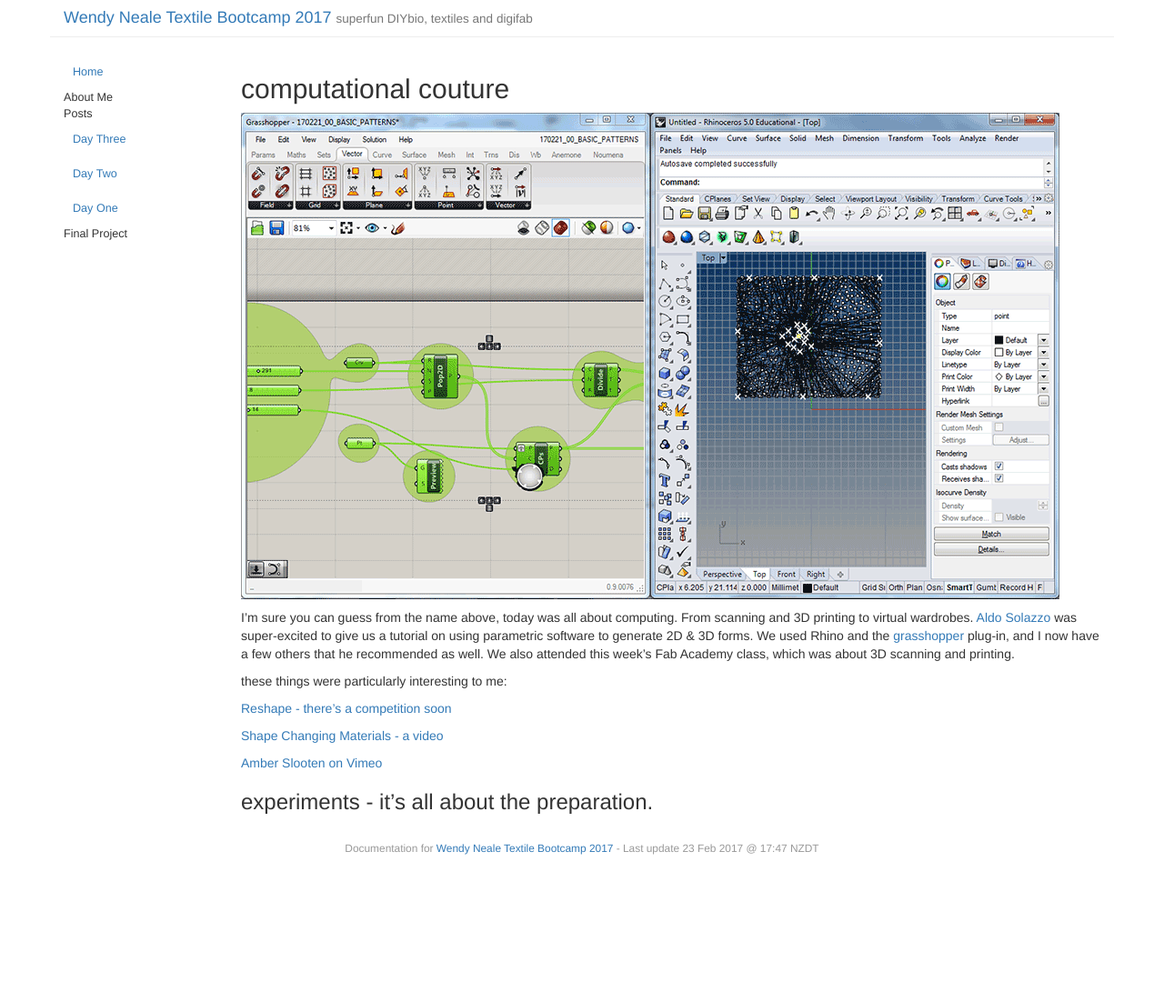
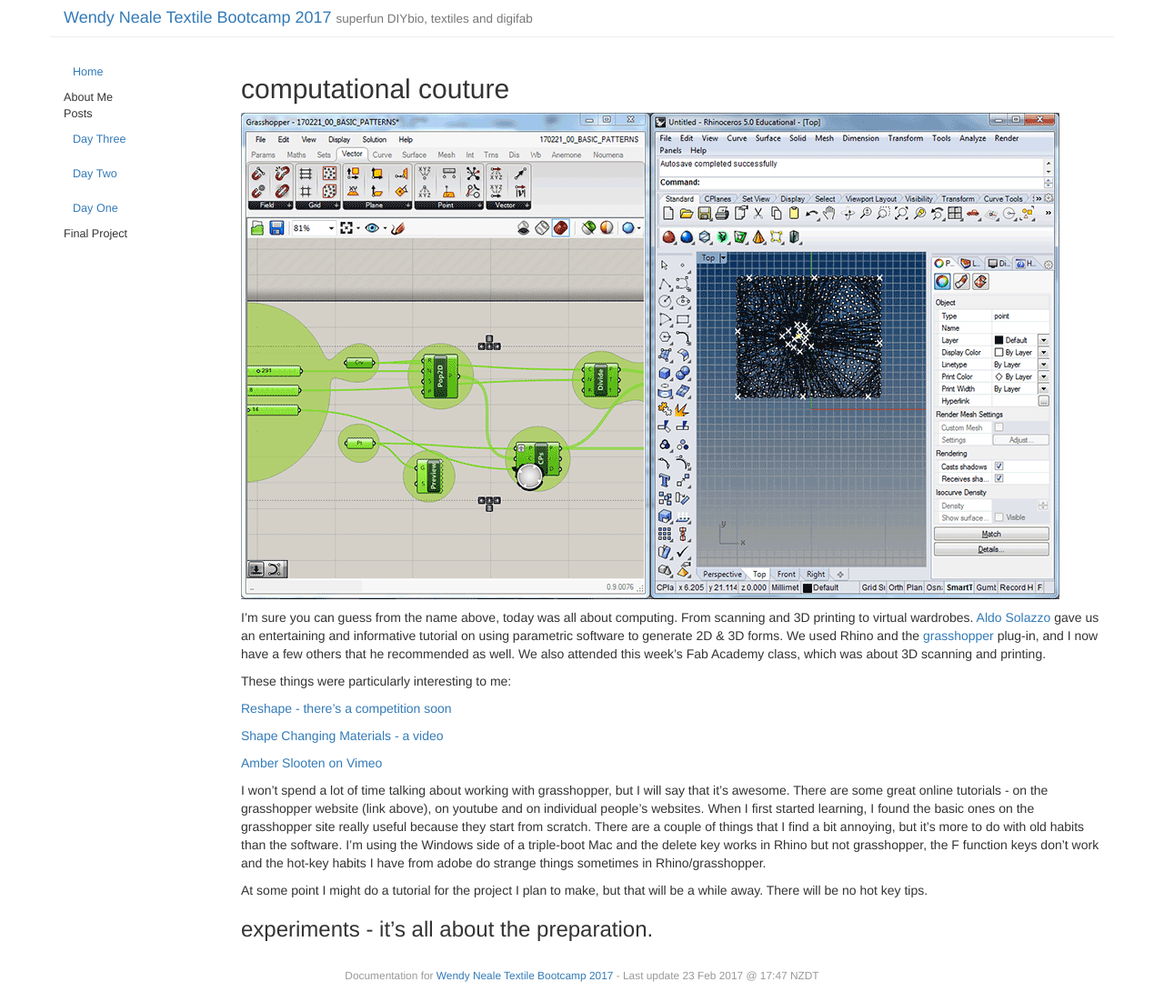
Before and after one commit to wendwarge/wendwarge.github.io, a Jekyll site: the page built from _posts/2017-02-23-day-three.md, in a window 1280 px wide. Shown: the whole page at 91% size. Built offline with Jekyll 4.4.1, drawn with Linux system fonts in a browser that asks for light colours; before the commit the page ends 962 px from its top, so only the background shows below that.

Commit message:
day three & day one update

```diff
--- a/_posts/2017-02-23-day-three.md
+++ b/_posts/2017-02-23-day-three.md
@@ -6,9 +6,9 @@
 
 ![Day Two Begins](/images/2017-02-23-day-three/grasshopper.png)
 
-I'm sure you can guess from the name above, today was all about computing. From scanning and 3D printing to virtual wardrobes. [Aldo Solazzo](http://noumena.io/about/) was super-excited to give us a tutorial on using parametric software to generate 2D & 3D forms. We used Rhino and the [grasshopper](http://www.grasshopper3d.com/) plug-in, and I now have a few others that he recommended as well. We also attended this week's Fab Academy class, which was about 3D scanning and printing.
+I'm sure you can guess from the name above, today was all about computing. From scanning and 3D printing to virtual wardrobes. [Aldo Solazzo](http://noumena.io/about/) gave us an entertaining and informative tutorial on using parametric software to generate 2D & 3D forms. We used Rhino and the [grasshopper](http://www.grasshopper3d.com/) plug-in, and I now have a few others that he recommended as well. We also attended this week's Fab Academy class, which was about 3D scanning and printing.
 
-these things were particularly interesting to me:
+These things were particularly interesting to me:
 
 [Reshape - there's a competition soon](http://youreshape.io/)
 
@@ -16,7 +16,9 @@
 
 [Amber Slooten on Vimeo](https://vimeo.com/169599296)
 
+I won't spend a lot of time talking about working with grasshopper, but I will say that it's awesome. There are some great online tutorials - on the grasshopper website (link above), on youtube and on individual people's websites. When I first started learning, I found the basic ones on the grasshopper site really useful because they start from scratch. There are a couple of things that I find a bit annoying, but it's more to do with old habits than the software. I'm using the Windows side of a triple-boot Mac and the delete key works in Rhino but not grasshopper, the F function keys don't work and the hot-key habits I have from adobe do strange things sometimes in Rhino/grasshopper.
 
+At some point I might do a tutorial for the project I plan to make, but that will be a while away. There will be no hot key tips.
 
 
 
```
Also changed, not shown: _posts/2017-02-21-day-one.md (+6 -0 lines), images/2017-02-21-day-one/lognon-01.png (added), images/2017-02-21-day-one/lognon-02.png (added), images/2017-02-21-day-one/miyake-01.png (added), images/2017-02-21-day-one/miyake-02.png (added), images/2017-02-21-day-one/verity-01.png (added), images/2017-02-21-day-one/verity-02.png (added).
